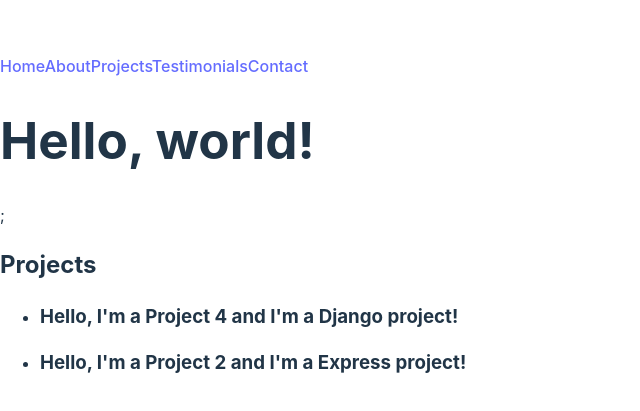
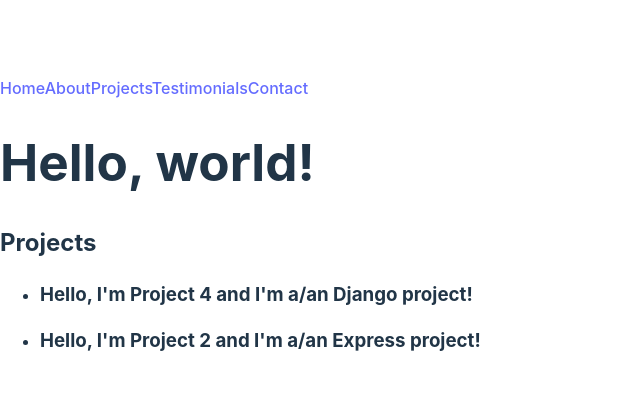
Before and after one commit to mdoyle91/portfolio, a React (Vite) app: page / in a window 1280 px wide. Shown: the part 175-586 px from the top of the page, without its empty margins (0-640 px from the left). Built offline with nearby package versions, Linux system fonts and the light colour scheme.

Commit message:
Moduralized Navbar Links

```diff
--- a/src/App.jsx
+++ b/src/App.jsx
@@ -1,17 +1,39 @@
 import Navbar from "./components/Navbar/Navbar.jsx";
 import Projects from "./components/Projects/Projects.jsx";
+
+const projects = [
+  {
+    name: "Project 4",
+    type: "Django",
+    id: 1,
+  },
+  {
+    name: "Project 2",
+    type: "Express",
+    id: 2,
+  },
+];
+
+const navLinks = [
+  { href: "/", text: "Home" },
+  { href: "/about", text: "About" },
+  { href: "/projects", text: "Projects" },
+  { href: "/testimonials", text: "Testimonials" },
+  { href: "/contact", text: "Contact" },
+];
 
 const App = () => {
   return (
     <>
-      <Navbar />
+      <Navbar links={navLinks} />
       <main>
-        <h1>Hello, world!</h1>;
+        <h1>Hello, world!</h1>
       </main>
       <h2>Projects</h2>
       <ul>
-        <Projects name="Project 4" type="Django" />
-        <Projects name="Project 2" type="Express" />
+        {projects.map((project) => (
+          <Projects key={project.id} {...project} /> //Not sure if I want to use the spread operator  here or project={project}
+        ))}
       </ul>
     </>
   );
--- a/src/components/Navbar/Navbar.jsx
+++ b/src/components/Navbar/Navbar.jsx
@@ -1,13 +1,12 @@
 import "./Navbar.css";
+import NavbarLink from "../NavbarLink/NavbarLink.jsx";
 
-const Navbar = () => {
+const Navbar = ({ links }) => {
   return (
     <nav id="top-navbar">
-      <a href="/">Home</a>
-      <a href="/about">About</a>
-      <a href="/projects">Projects</a>
-      <a href="/testimonials">Testimonials</a>
-      <a href="/contact">Contact</a>
+      {links.map((link, index) => (
+        <NavbarLink key={index} href={link.href} text={link.text} /> //Having my NavBar coded as such, rather than hard coded, will allow me to add icons/individually style each item of the Navbar.
+      ))}
     </nav>
   );
 };
--- /dev/null
+++ b/src/components/NavbarLink/NavbarLink.jsx
@@ -0,0 +1,5 @@
+const NavbarLink = ({ href, text }) => {
+  return <a href={href}>{text}</a>;
+};
+
+export default NavbarLink;
--- a/src/components/Projects/Projects.jsx
+++ b/src/components/Projects/Projects.jsx
@@ -1,8 +1,10 @@
 const Projects = (props) => {
+  // const { project } = props; //Confused about what the advantage/disadvantage is to destructing in line 1-Last set of notes in "React Components-Destructuring Props"
   return (
     <li>
       <h3>
-        Hello, I'm a {props.name} and I'm a {props.type} project!
+        Hello, I'm {props.name} and I'm a/an {props.type} {""}
+        project!
       </h3>
     </li>
   );
```
